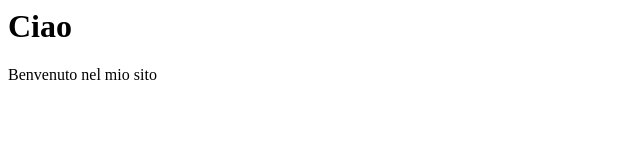
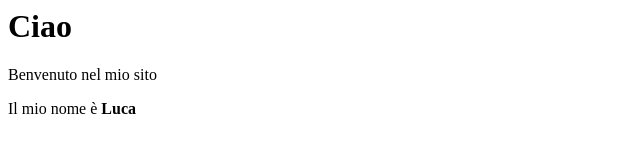
Before and after one commit to Kostoletta/demo-test, a plain HTML site: page index.html in a window 1280 px wide. Shown: the whole page, without its empty margins (0-640 px from the left). Drawn offline with Linux system fonts and the light colour scheme.

Commit message:
Added name Luca

```diff
--- a/index.html
+++ b/index.html
@@ -1,2 +1,3 @@
 <h1>Ciao</h1>
 <p>Benvenuto nel mio sito</p>
+<p>Il mio nome è <strong>Luca</strong></p>
```
